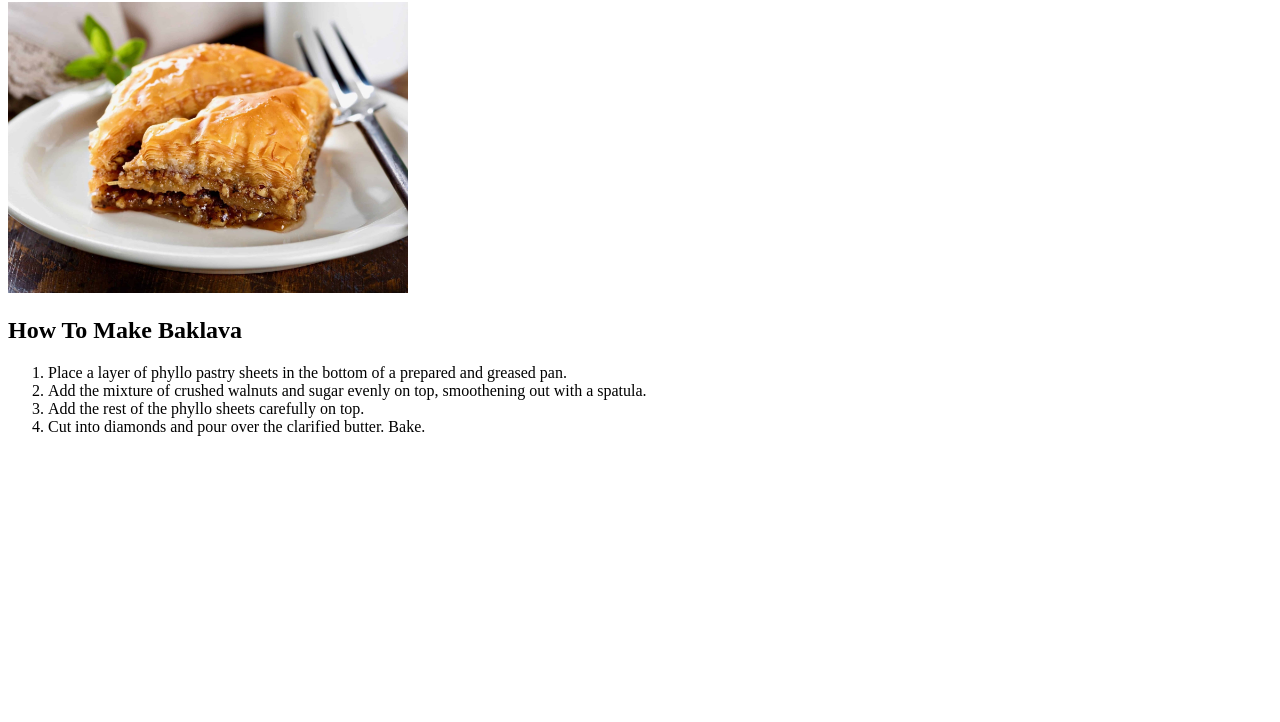
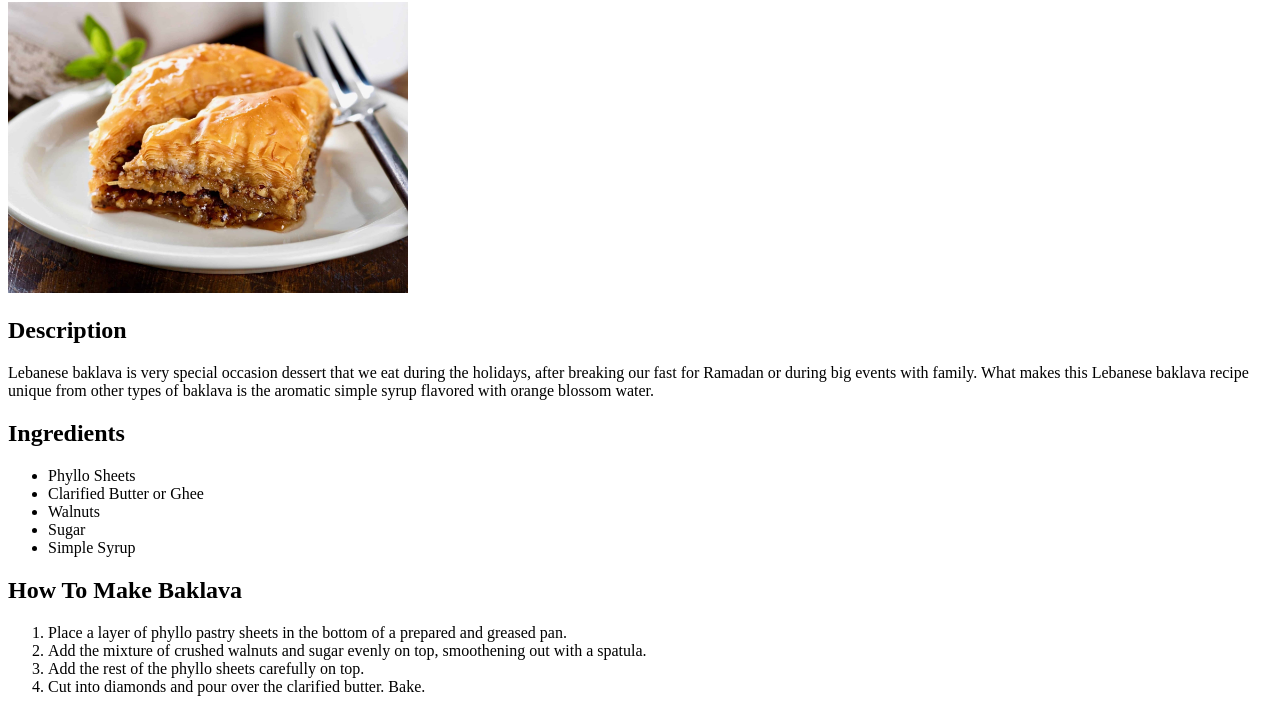
Before and after one commit to Erik-Russell/odin-recipes, a plain HTML site: page recipes/baklava.html in a window 1280 px wide. Shown: the part 78-800 px from the top of the page. Drawn offline with Linux system fonts and the light colour scheme.

Commit message:
added content to baklava recipe

```diff
--- a/recipes/baklava.html
+++ b/recipes/baklava.html
@@ -10,6 +10,18 @@
 <body>
     <h1>Baklava</h1>
     <p><img src="../images/baklava.jpeg" width="400"></p>
+    <h2>Description</h2>
+    <p>Lebanese baklava is very special occasion dessert that we eat during the holidays, after breaking our fast for
+        Ramadan or during big events with family. What makes this Lebanese baklava recipe unique from other types of
+        baklava is the aromatic simple syrup flavored with orange blossom water.</p>
+    <h2>Ingredients</h2>
+    <ul>
+        <li>Phyllo Sheets</li>
+        <li>Clarified Butter or Ghee</li>
+        <li>Walnuts</li>
+        <li>Sugar</li>
+        <li>Simple Syrup</li>
+    </ul>
     <h2>How To Make Baklava</h2>
     <ol>
         <li>Place a layer of phyllo pastry sheets in the bottom of a prepared and greased pan.</li>
```
